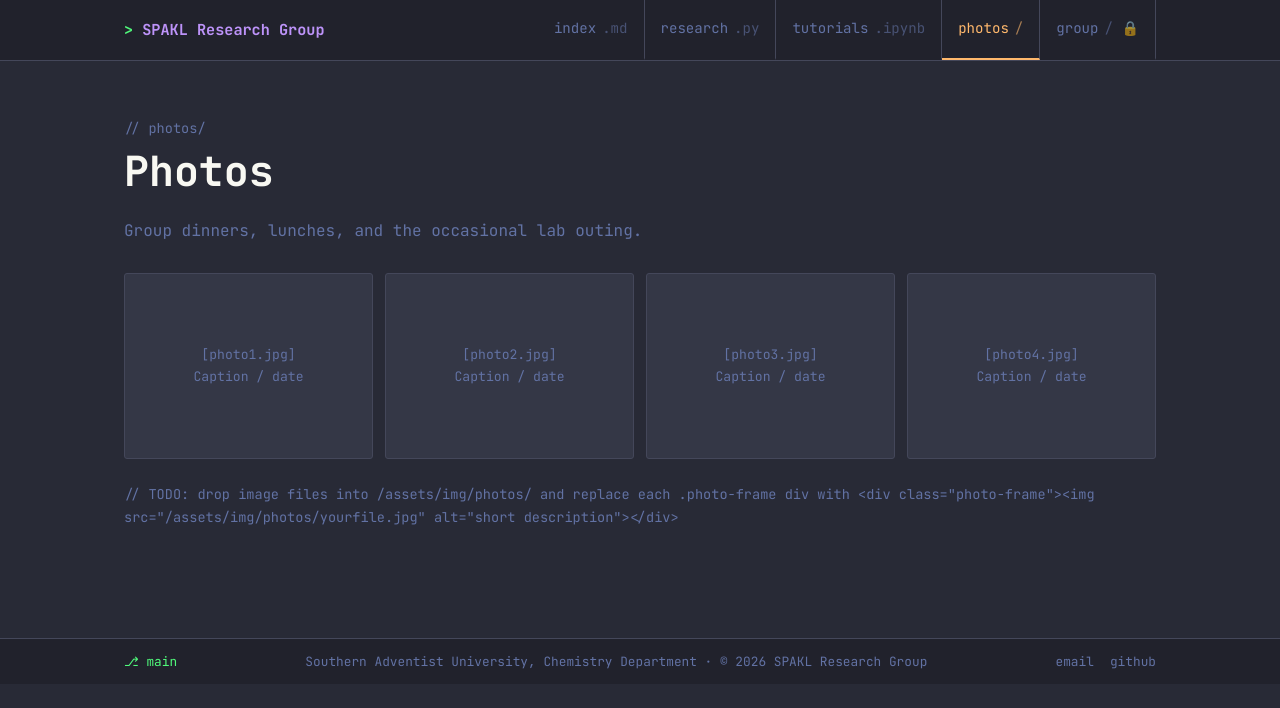
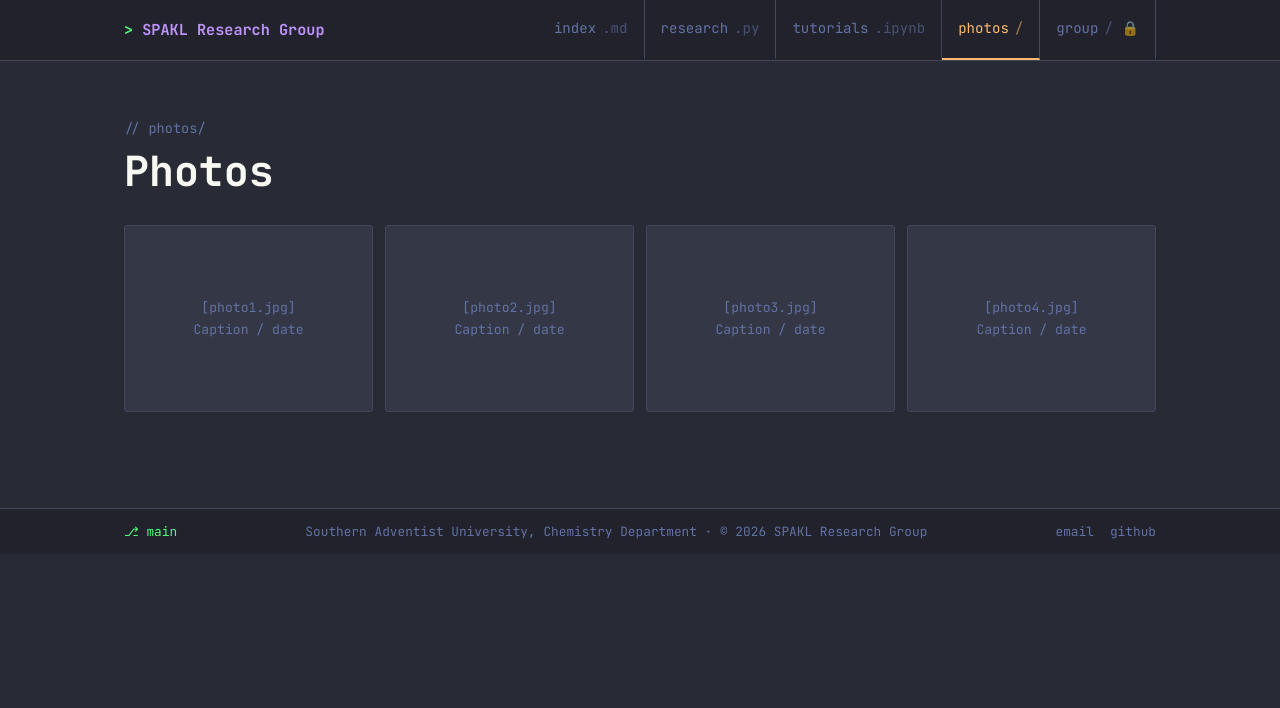
Before and after one commit to spakl/research-site, a Jekyll site: the page built from photos.html, in a window 1280 px wide. Shown: the top 708 px of the page. Built offline with Jekyll 4.4.1, drawn with Linux system fonts in a browser that asks for light colours.

Commit message:
edited photos homepage

```diff
--- a/photos.html
+++ b/photos.html
@@ -9,7 +9,6 @@ title: Photos
     <div class="section-head">
       <span class="comment">photos/</span>
       <h1>Photos</h1>
-      <p class="text-muted">Group dinners, lunches, and the occasional lab outing.</p>
     </div>
 
     <div class="photo-grid">
@@ -19,9 +18,5 @@ title: Photos
       <div class="photo-frame">[photo4.jpg]<br>Caption / date</div>
     </div>
 
-    <p class="comment" style="margin-top: 24px;">
-      TODO: drop image files into /assets/img/photos/ and replace each
-      .photo-frame div with &lt;div class="photo-frame"&gt;&lt;img src="/assets/img/photos/yourfile.jpg" alt="short description"&gt;&lt;/div&gt;
-    </p>
   </div>
 </section>
```
